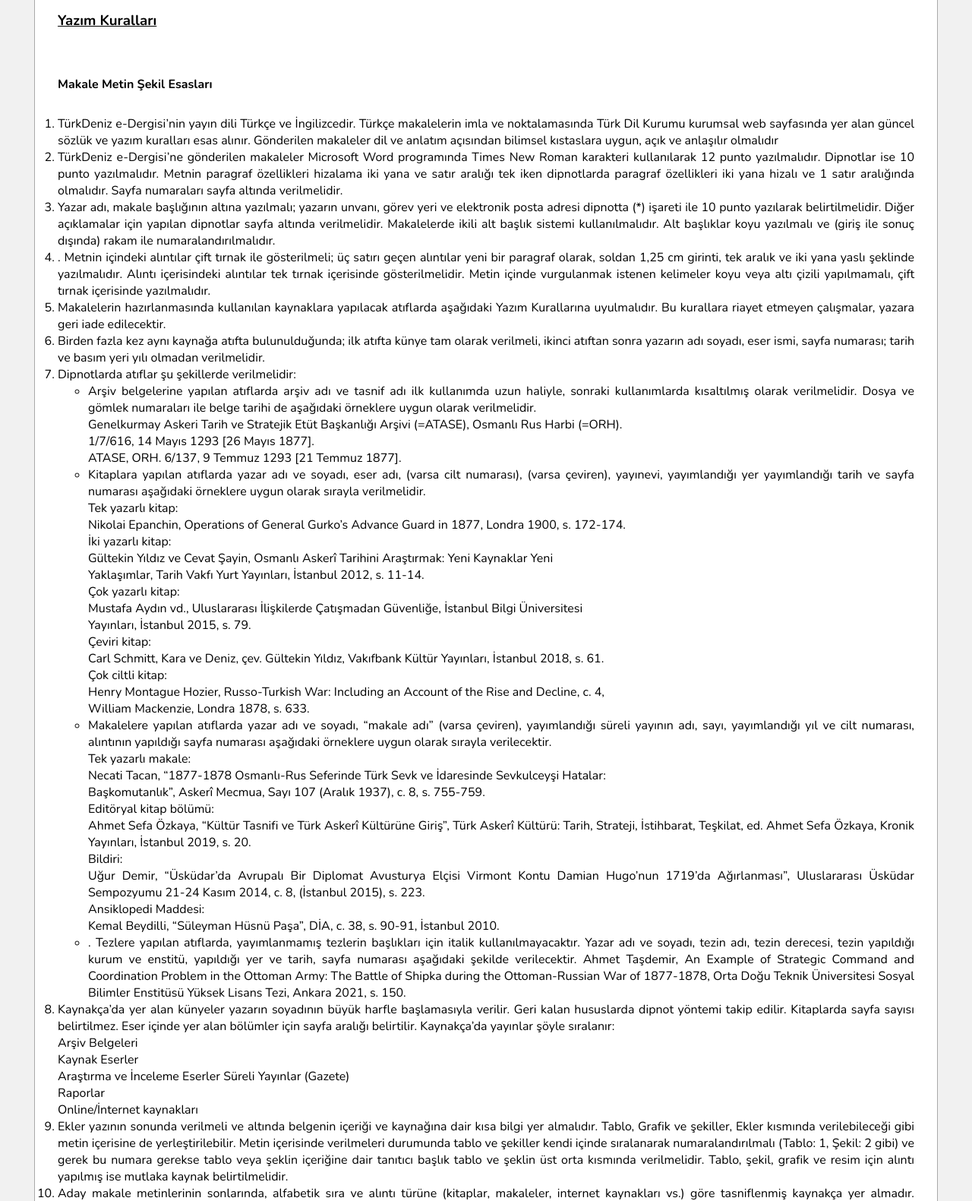
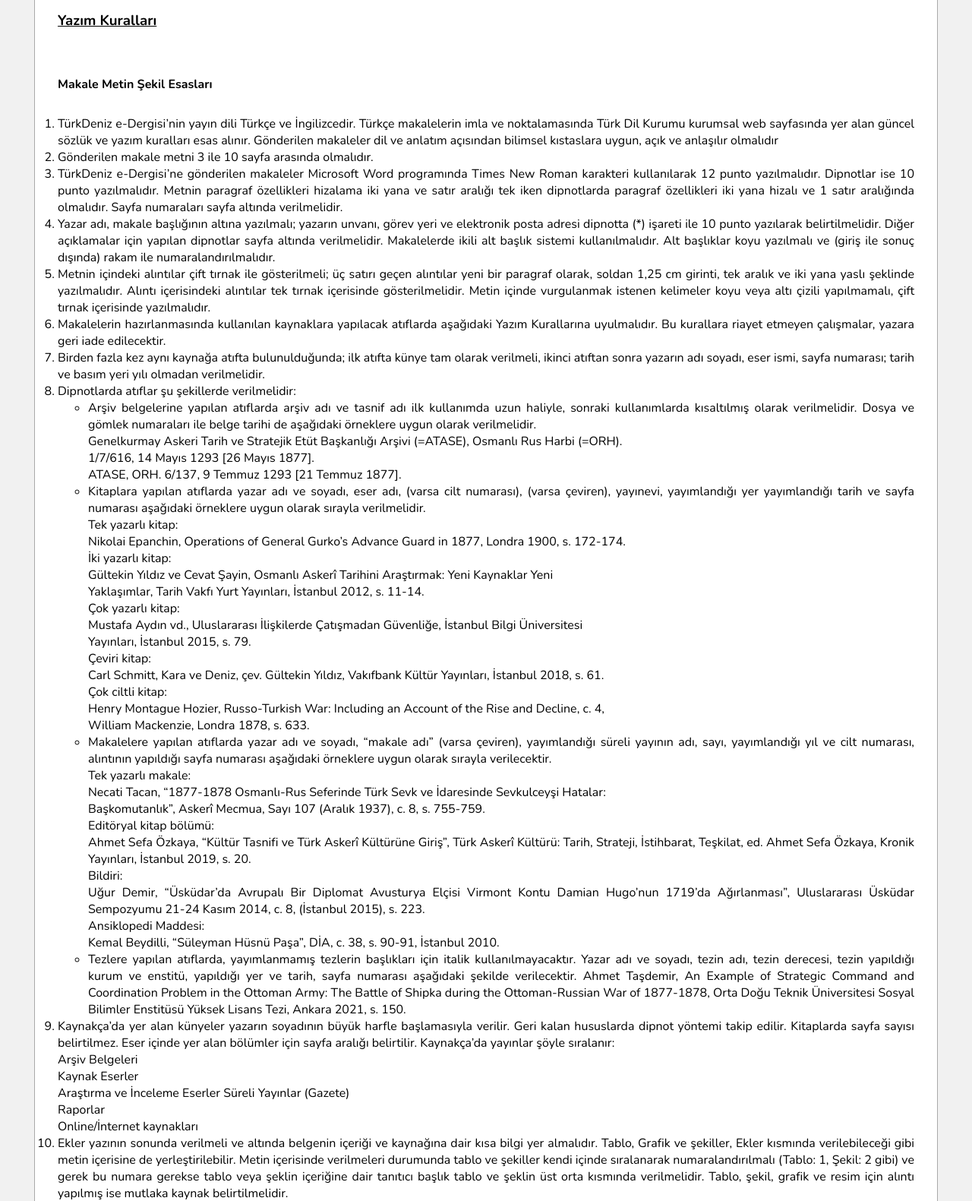
Before and after one commit to harunsahin0/aa, a Django app: page /yayinpolitikasi/ in a window 1280 px wide. Shown: the part 602-2183 px from the top of the page at 76% size. Run offline with Django 5.2, Linux system fonts and the light colour scheme.

Commit message:
Update yayinpolitikasi.html

```diff
--- a/dergi/templates/dergi/yayinpolitikasi.html
+++ b/dergi/templates/dergi/yayinpolitikasi.html
@@ -30,6 +30,7 @@
                             noktalamasında Türk Dil Kurumu kurumsal web sayfasında yer alan güncel sözlük ve yazım kuralları
                             esas alınır. Gönderilen makaleler dil ve anlatım açısından bilimsel kıstaslara uygun, açık ve anlaşılır
                             olmalıdır</li>
+                        <li>Gönderilen makale metni 3 ile 10 sayfa arasında olmalıdır.</li>
                         <li>TürkDeniz e-Dergisi’ne gönderilen makaleler Microsoft Word programında Times New Roman
                             karakteri kullanılarak 12 punto yazılmalıdır. Dipnotlar ise 10 punto yazılmalıdır. Metnin paragraf
                             özellikleri hizalama iki yana ve satır aralığı tek iken dipnotlarda paragraf özellikleri iki yana hizalı ve 1
@@ -39,7 +40,7 @@
                             altında verilmelidir. Makalelerde ikili alt başlık sistemi kullanılmalıdır. Alt başlıklar koyu yazılmalı ve
                             (giriş ile sonuç dışında) rakam ile numaralandırılmalıdır.
                             </li>
-                        <li>. Metnin içindeki alıntılar çift tırnak ile gösterilmeli; üç satırı geçen alıntılar yeni bir paragraf olarak,
+                        <li>Metnin içindeki alıntılar çift tırnak ile gösterilmeli; üç satırı geçen alıntılar yeni bir paragraf olarak,
                             soldan 1,25 cm girinti, tek aralık ve iki yana yaslı şeklinde yazılmalıdır. Alıntı içerisindeki alıntılar tek
                             tırnak içerisinde gösterilmelidir. Metin içinde vurgulanmak istenen kelimeler koyu veya altı çizili
                             yapılmamalı, çift tırnak içerisinde yazılmalıdır.</li>
@@ -50,7 +51,7 @@
                             atıftan sonra yazarın adı soyadı, eser ismi, sayfa numarası; tarih ve basım yeri yılı olmadan verilmelidir.</li>
                         <li>Dipnotlarda atıflar şu şekillerde verilmelidir:
                             <ul>
-                                <li> Arşiv belgelerine yapılan atıflarda arşiv adı ve tasnif adı ilk kullanımda uzun haliyle, sonraki
+                                <li>Arşiv belgelerine yapılan atıflarda arşiv adı ve tasnif adı ilk kullanımda uzun haliyle, sonraki
                                     kullanımlarda kısaltılmış olarak verilmelidir. Dosya ve gömlek numaraları ile belge tarihi de aşağıdaki
                                     örneklere uygun olarak verilmelidir. <br>
                                     Genelkurmay Askeri Tarih ve Stratejik Etüt Başkanlığı Arşivi (=ATASE), Osmanlı Rus Harbi (=ORH). <br>
@@ -91,7 +92,7 @@
                                         Ansiklopedi Maddesi: <br>
                                         Kemal Beydilli, “Süleyman Hüsnü Paşa”, DİA, c. 38, s. 90-91, İstanbul 2010. <br>
                                         <li>
-                                            . Tezlere yapılan atıflarda, yayımlanmamış tezlerin başlıkları için italik kullanılmayacaktır. Yazar
+                                            Tezlere yapılan atıflarda, yayımlanmamış tezlerin başlıkları için italik kullanılmayacaktır. Yazar
                                             adı ve soyadı, tezin adı, tezin derecesi, tezin yapıldığı kurum ve enstitü, yapıldığı yer ve tarih, sayfa
                                             numarası aşağıdaki şekilde verilecektir. Ahmet Taşdemir, An Example of Strategic Command and
                                             Coordination Problem in the Ottoman Army: The Battle of Shipka during the Ottoman-Russian War of
```
